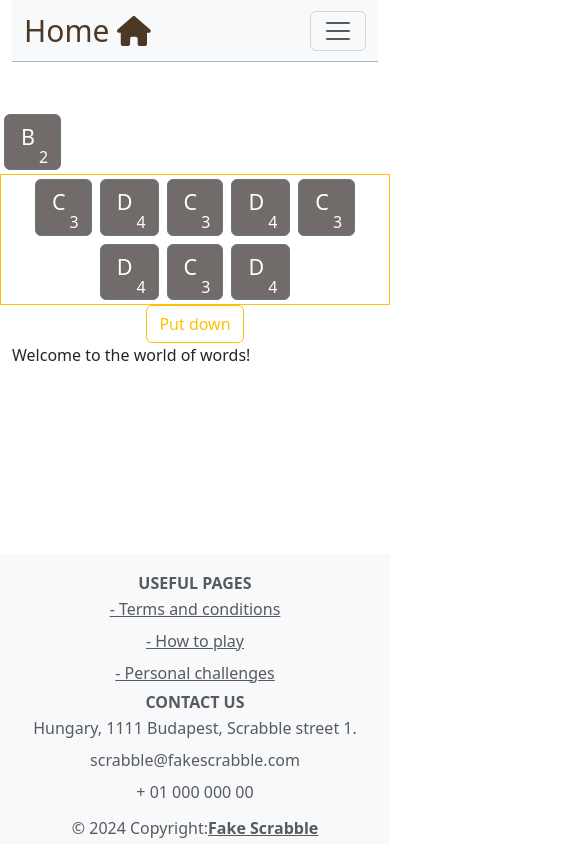
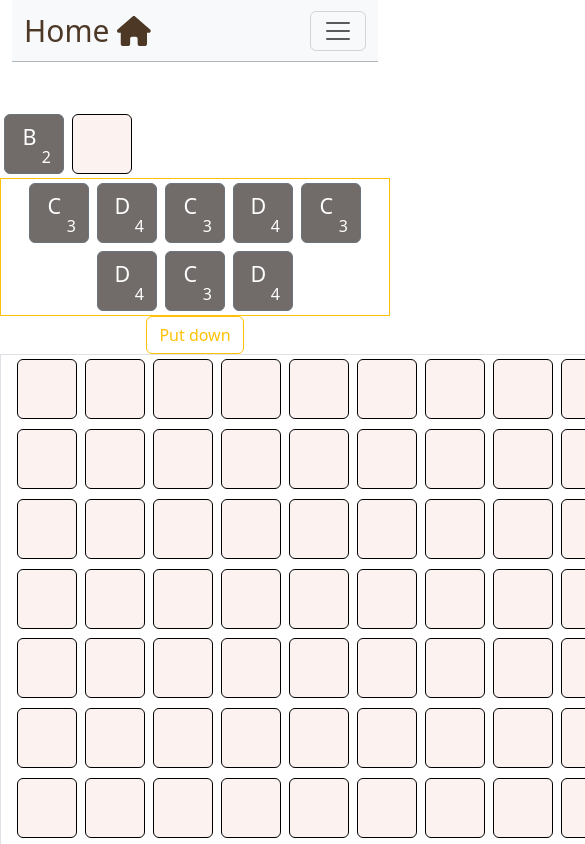
Before and after one commit to orsolyahrubo/scrabble, a React (Create React App) app in the folder app/: page / in a window 390 px wide. Shown: the top 844 px of the page, 585 px wide, since content can reach past the window. Built offline with nearby package versions, Linux system fonts and the light colour scheme.

Commit message:
Board 15x15 shows empty tile if there is no tile on it or uses Tile component. Needs to work on the proj ects responsivity

```diff
--- a/app/src/App.js
+++ b/app/src/App.js
@@ -9,6 +9,7 @@ import LoginForm from './pages/LoginForm';
 import Footer from './components/Footer';
 import ScrabbleTile from './components/ScrabbleTile';
 import ScrabbleHand from './components/ScrabbleHand';
+import ScrabbleBoard from './components/ScrabbleBoard';
 
 function App() {
   return (
@@ -17,7 +18,9 @@ function App() {
         <div className="content-wrap">
           <Header />
           <ScrabbleTile value={'B'} score={2} />
+          <ScrabbleTile />
           <ScrabbleHand arrOfPlayersCurrentLetters={[{ value: 'C', score: 3 }, { value: 'D', score: 4 }, { value: 'C', score: 3 }, { value: 'D', score: 4 }, { value: 'C', score: 3 }, { value: 'D', score: 4 }, { value: 'C', score: 3 }, { value: 'D', score: 4 }]} />
+          <ScrabbleBoard />
           <Routes>
             <Route path="*" element={<NotFound />} />
             <Route path="/" element={<Home />} />
--- /dev/null
+++ b/app/src/components/ScrabbleBoard.js
@@ -0,0 +1,17 @@
+import './ScrabbleBoard.scss'
+import ScrabbleTile from './ScrabbleTile'
+
+export default function ScrabbleBoard() {
+
+    const currentBoard = Array(15).fill(Array(15).fill(null))
+
+    return (
+        <div className='board container border d-flex flex-wrap text-center'>
+            {currentBoard.map((row) => (
+                row.map((element) => (
+                    <ScrabbleTile value={element?.value} score={element?.score} />
+                ))
+            ))}
+        </div>
+    )
+}
--- /dev/null
+++ b/app/src/components/ScrabbleBoard.scss
@@ -0,0 +1,4 @@
+.board{
+    width: 1050px;
+    height: 1050px;
+}
--- a/app/src/components/ScrabbleTile.js
+++ b/app/src/components/ScrabbleTile.js
@@ -3,9 +3,19 @@ import './ScrabbleTile.scss'
 export default function ScrabbleTile({ value, score }) {
 
     return (
-        <div className="tile btn btn-secondary d-inline-flex m-1">
-            <p className="px-1 mr-0 w-100 fs-4">{value}</p>
-            <p className="pt-4 pb-0 m-0 flex-shrink-1">{score}</p>
-        </div>
+        <>
+            {value && score ? (
+                <div className="tile btn btn-secondary d-inline-flex m-1">
+                    <p className="px-1 mr-0 w-100 fs-4">{value}</p>
+                    <p className="pt-4 pb-0 m-0 flex-shrink-1">{score}</p>
+                </div>
+            ) : (
+                <div className="emptyTile btn btn-secondary d-inline-flex m-1">
+                    <p className="px-1 mr-0 w-100 fs-4">{' '}</p>
+                    <p className="pt-4 pb-0 m-0 flex-shrink-1">{' '}</p>
+                </div>
+            )}
+        </>
+
     )
 }
--- a/app/src/components/ScrabbleTile.scss
+++ b/app/src/components/ScrabbleTile.scss
@@ -1,5 +1,14 @@
 .tile {
     background-color: rgb(113, 107, 105);
     padding-bottom: 0;
-    height: fit-content;
+    height: 60px;
+    width: 60px;
 }
+
+.emptyTile {
+    background-color: rgb(252, 243, 240);
+    padding-bottom: 0;
+    height: 60px;
+    width: 60px;
+    border: black 1px solid;
+}
```
